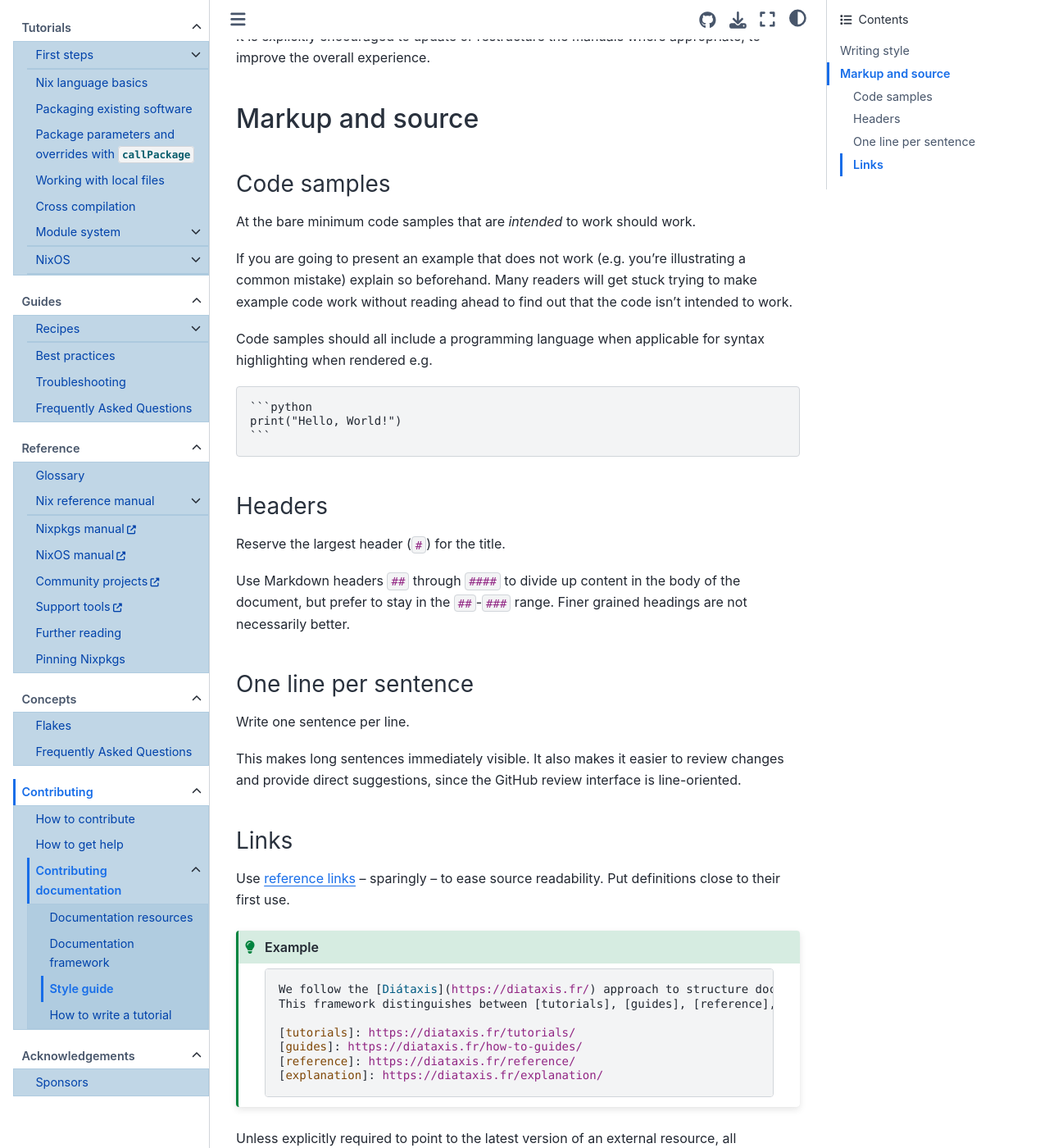
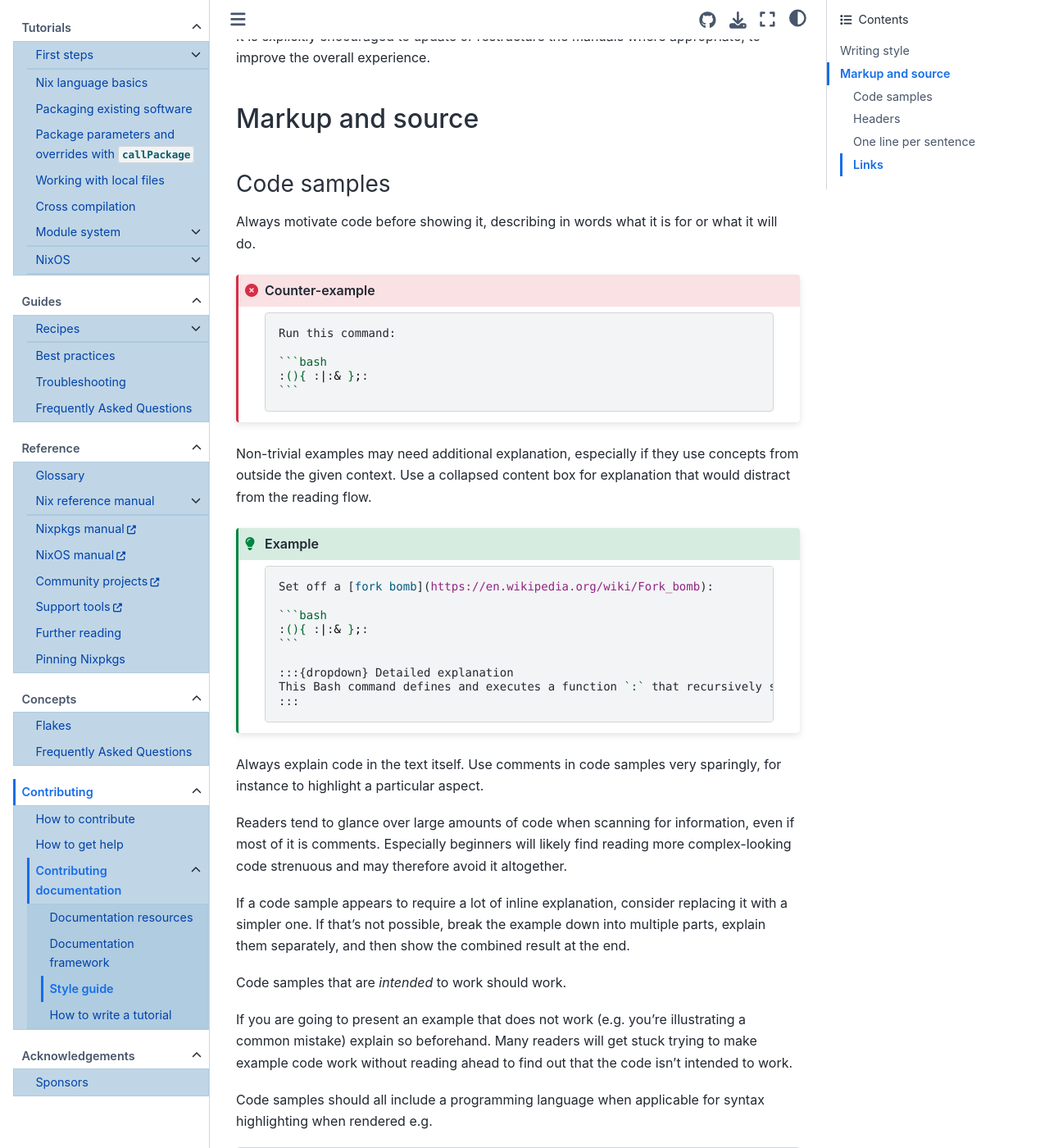
Before and after one commit to NixOS/nix.dev, a Sphinx documentation site: the page built from source/contributing/documentation/style-guide.md, in a window 1280 px wide and 1400 px high, scrolled down 2094 px. Shown: the whole window at 82% size. Built offline with Sphinx 7.4.7 and the Sphinx Book theme 1.1.4, drawn with Linux system fonts in a browser that asks for light colours.

Commit message:
expand on code samples

`````diff
--- a/source/contributing/documentation/style-guide.md
+++ b/source/contributing/documentation/style-guide.md
@@ -81,7 +81,50 @@ It is explicitly encouraged to update or restructure the manuals where appropria
 ## Markup and source
 
 ### Code samples
-At the bare minimum code samples that are _intended_ to work should work.
+
+Always motivate code before showing it, describing in words what it is for or what it will do.
+
+::::{admonition} Counter-example
+:class: error
+
+````markdown
+Run this command:
+
+```bash
+:(){ :|:& };:
+```
+````
+::::
+
+Non-trivial examples may need additional explanation, especially if they use concepts from outside the given context.
+Use a collapsed content box for explanation that would distract from the reading flow.
+
+::::{admonition} Example
+:class: tip
+
+````markdown
+Set off a [fork bomb](https://en.wikipedia.org/wiki/Fork_bomb):
+
+```bash
+:(){ :|:& };:
+```
+
+:::{dropdown} Detailed explanation
+This Bash command defines and executes a function `:` that recursively spawns copies of itself, quickly consuming system resources
+:::
+````
+::::
+
+Always explain code in the text itself.
+Use comments in code samples very sparingly, for instance to highlight a particular aspect.
+
+Readers tend to glance over large amounts of code when scanning for information, even if most of it is comments.
+Especially beginners will likely find reading more complex-looking code strenuous and may therefore avoid it altogether.
+
+If a code sample appears to require a lot of inline explanation, consider replacing it with a simpler one.
+If that's not possible, break the example down into multiple parts, explain them separately, and then show the combined result at the end.
+
+Code samples that are _intended_ to work should work.
 
 If you are going to present an example that does not work (e.g. you're illustrating a common mistake) explain so beforehand.
 Many readers will get stuck trying to make example code work without reading ahead to find out that the code isn't intended to work.
`````
